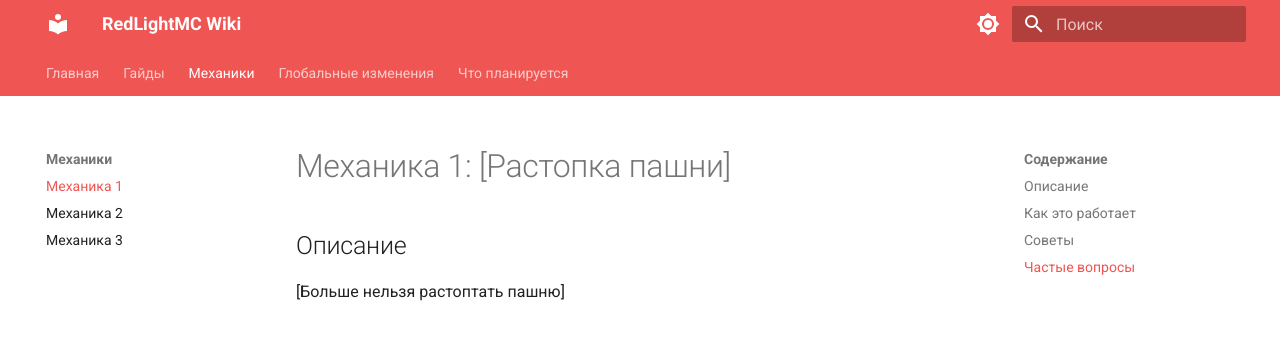
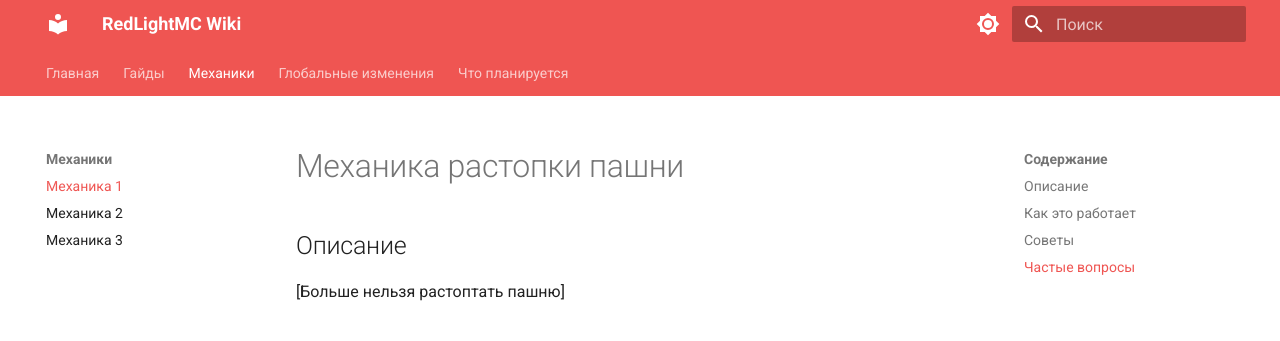
Before and after one commit to pluginfixs-a11y/redlight-wiki, an MkDocs documentation site: the page built from docs/mechanics/mechanic-1.md, in a window 1280 px wide and 992 px high. Shown: the top 341 px of the window. Built offline with MkDocs 1.6.1 and Material for MkDocs 9.7.7, drawn with Linux system fonts in a browser that asks for light colours.

Commit message:
Update mechanic-1.md

```diff
--- a/docs/mechanics/mechanic-1.md
+++ b/docs/mechanics/mechanic-1.md
@@ -1,4 +1,4 @@
-# Механика 1: [Растопка пашни]
+# Механика растопки пашни
 
 <!-- ═══════════════════════════════════════════════════════════════
 ШАБЛОН: Механика 1
```
